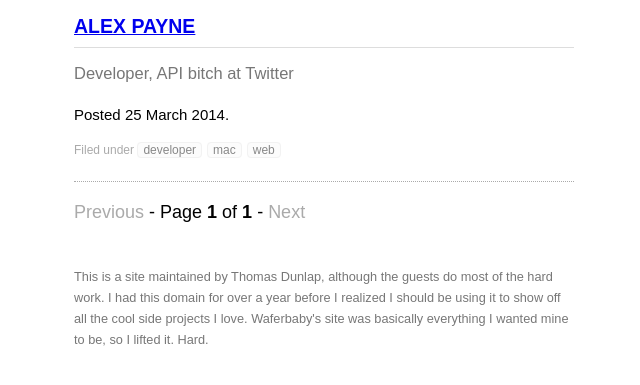
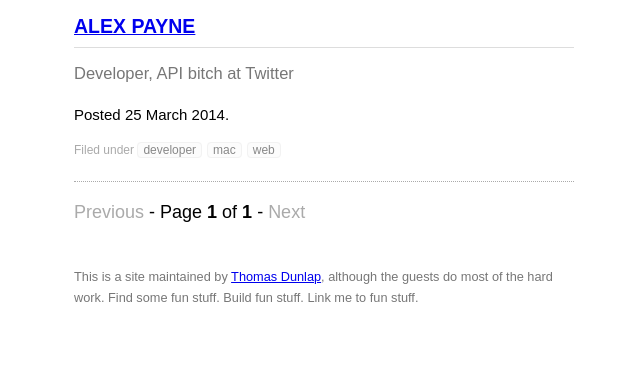
Before and after one commit to 10dollars/10dollars.github.io, a Jekyll site: the page built from index.html, in a window 1280 px wide, cut to the strip 923-1356 px from the top of the page. Shown: the top 385 px of the strip, without its empty margins (426-1066 px from the left). Built offline with Jekyll 4.4.1, drawn with Linux system fonts in a browser that asks for light colours; the list of posts is cut into pages by our own code.

Commit message:
update footer

```diff
--- a/_includes/footer.html
+++ b/_includes/footer.html
@@ -1,3 +1,3 @@
 <footer>
-  <p>This is a site maintained by Thomas Dunlap, although the guests do most of the hard work. I had this domain for over a year before I realized I should be using it to show off all the cool side projects I love. Waferbaby's site was basically everything I wanted mine to be, so I lifted it. Hard.</p>
+  <p>This is a site maintained by <a href="http://twitter.com/spladow">Thomas Dunlap</a>, although the guests do most of the hard work. Find some fun stuff. Build fun stuff. Link me to fun stuff.</p>
 </footer>
```
